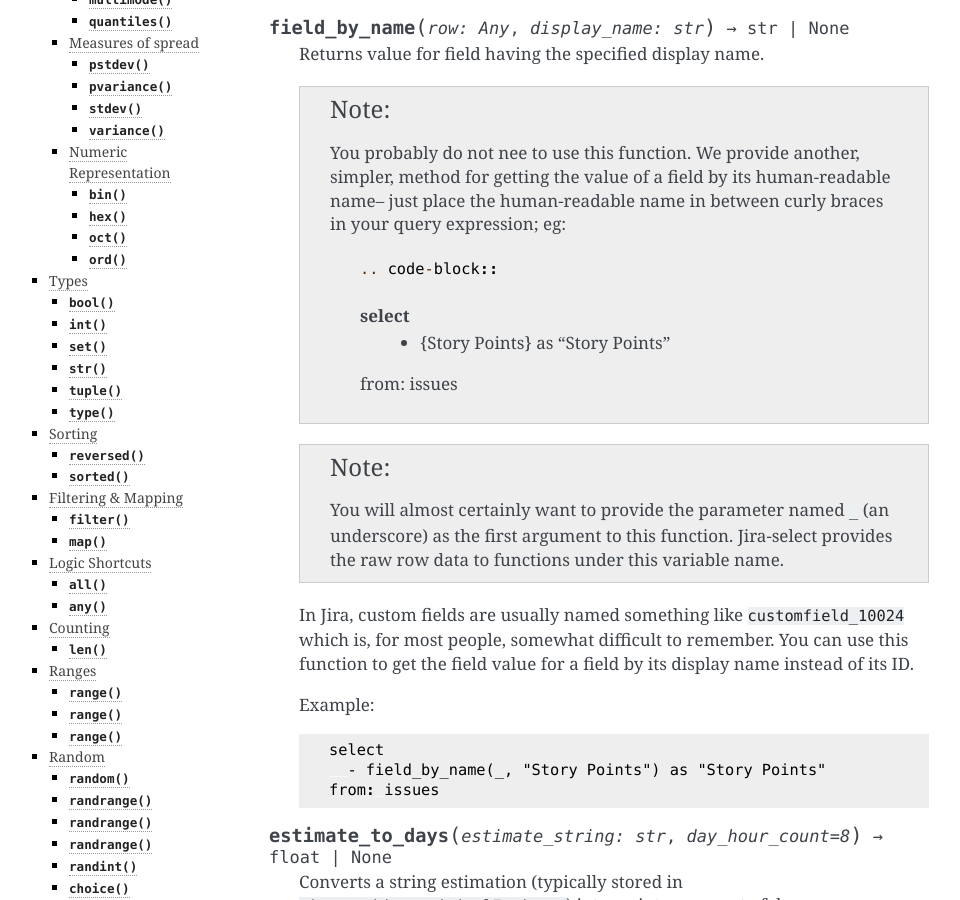
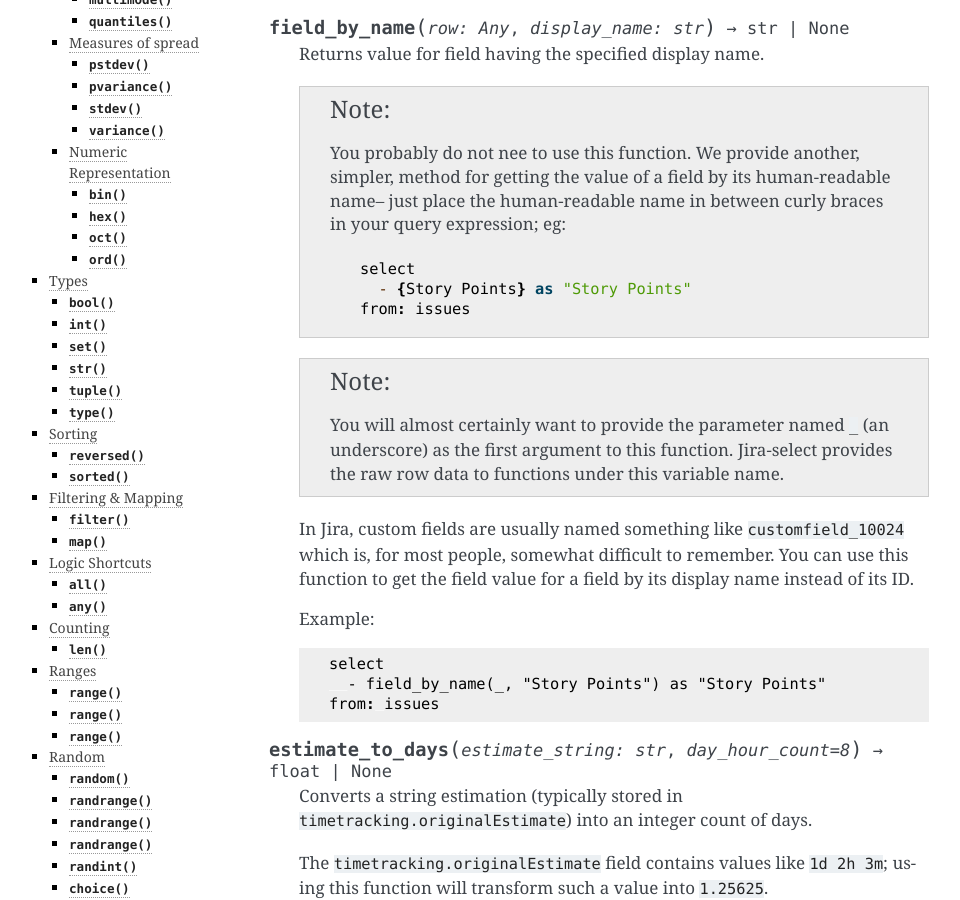
Before and after one commit to coddingtonbear/jira-select, a Sphinx documentation site: the page built from docs/functions.rst, in a window 1280 px wide and 900 px high, scrolled down 842 px. Shown: the whole window, without its empty margins (151-1111 px from the left). Built offline with Sphinx 7.4.7, drawn with Linux system fonts in a browser that asks for light colours.

Commit message:
Fixing another documentation problem.

```diff
--- a/docs/functions.rst
+++ b/docs/functions.rst
@@ -49,7 +49,7 @@ Jira
       We provide another, simpler, method for getting
       the value of a field by its human-readable name--
       just place the human-readable name in between
-      curly braces in your query expression; eg::
+      curly braces in your query expression; eg:
 
       .. code-block::
 
```
